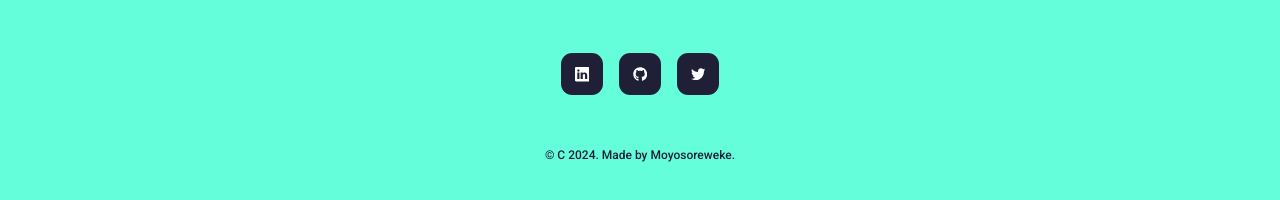
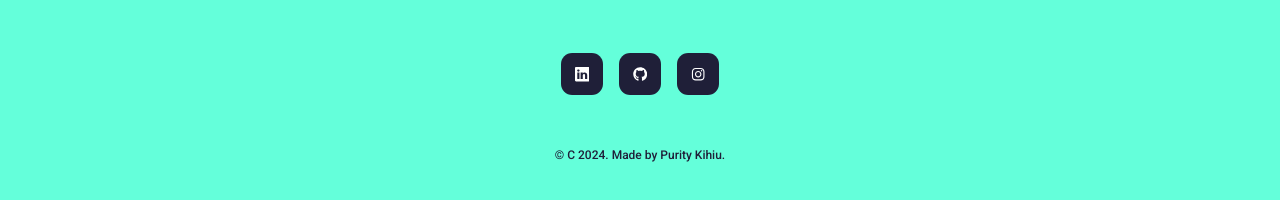
Before and after one commit to Kylapurity/Purity_Kyla_Portfolio, a React (Create React App) app: page / in a window 1280 px wide. Shown: the part 5846-6046 px from the top of the page. Built offline with nearby package versions, Linux system fonts and the light colour scheme.

Commit message:
update footer

```diff
--- a/src/components/footer/Footer.jsx
+++ b/src/components/footer/Footer.jsx
@@ -1,7 +1,8 @@
 import React from 'react';
 import { BsLinkedin } from 'react-icons/bs';
-import { FaGithub, FaTwitter } from 'react-icons/fa';
-import { FaAngellist } from 'react-icons/fa'
+import { FaInstagram } from 'react-icons/fa';
+import { FaGithub } from 'react-icons/fa';
+// import { FaAngellist } from 'react-icons/fa'
 import './footer.css';
 
 const Footer = () => {
@@ -23,12 +24,12 @@ const Footer = () => {
         <li><a href="#contact">Contact</a></li>
       </ul>
       <div className="footer__socials">
-      <a href="https://www.linkedin.com/in/moyosoreweke/" target="_blank" rel="noreferrer" ><BsLinkedin /></a>
-      <a href="https://github.com/Moyo-tech" target="_blank" rel="noreferrer" ><FaGithub /></a>
-      <a href="https://twitter.com/_moyoweke" target="_blank" rel="noreferrer" ><FaTwitter /></a>
+      <a href="https://www.linkedin.com/in/purity-kihiu-kyla/" target="_blank" rel="noreferrer" ><BsLinkedin /></a>
+      <a href="https://github.com/Kylapurity" target="_blank" rel="noreferrer" ><FaGithub /></a>
+      <a href="https://www.instagram.com/kyla_purity?igsh=MTFnNXZrZjVlNXJndQ==" target="_blank" rel="noreferrer" ><FaInstagram/></a>
       </div>
       <div className="footer__copyright">
-        <small>&copy; C {getYear()}. Made by Moyosoreweke.</small>
+        <small>&copy; C {getYear()}. Made by Purity Kihiu.</small>
       </div>
     </footer>
   )
```
